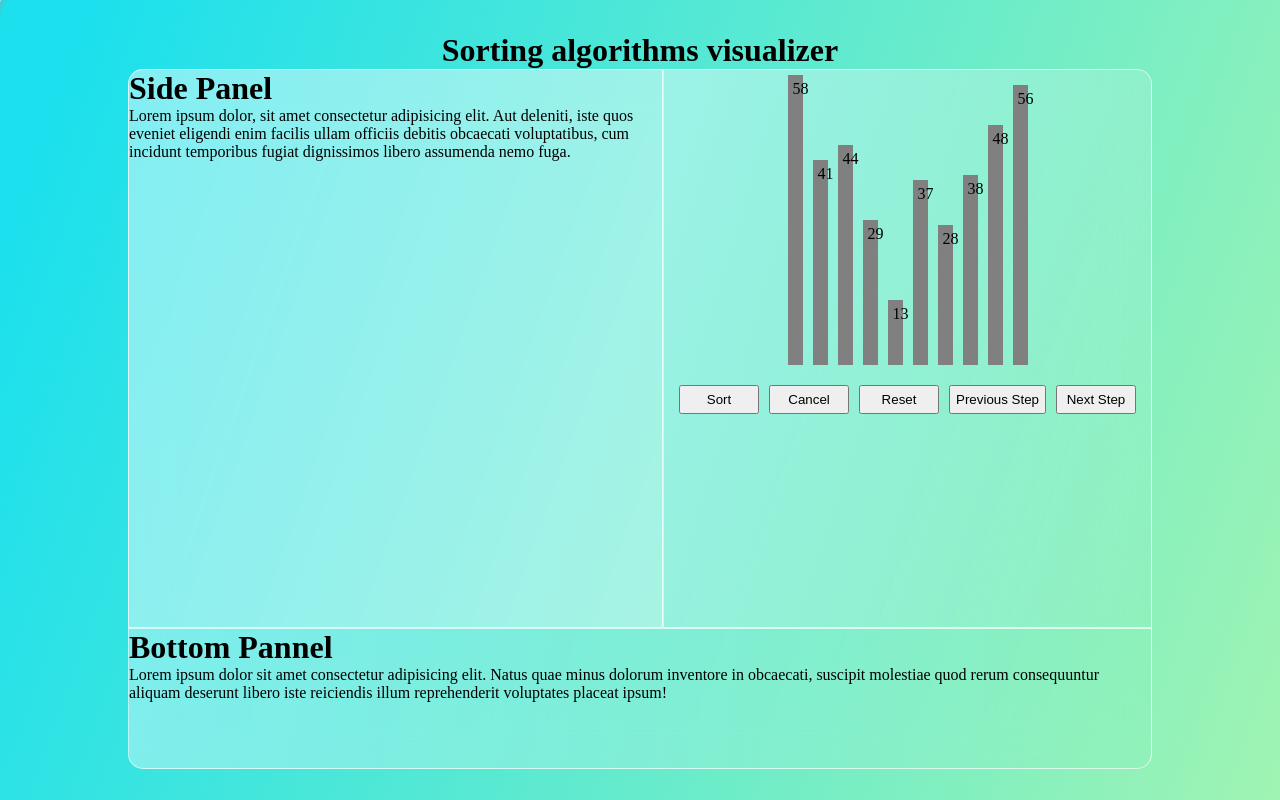
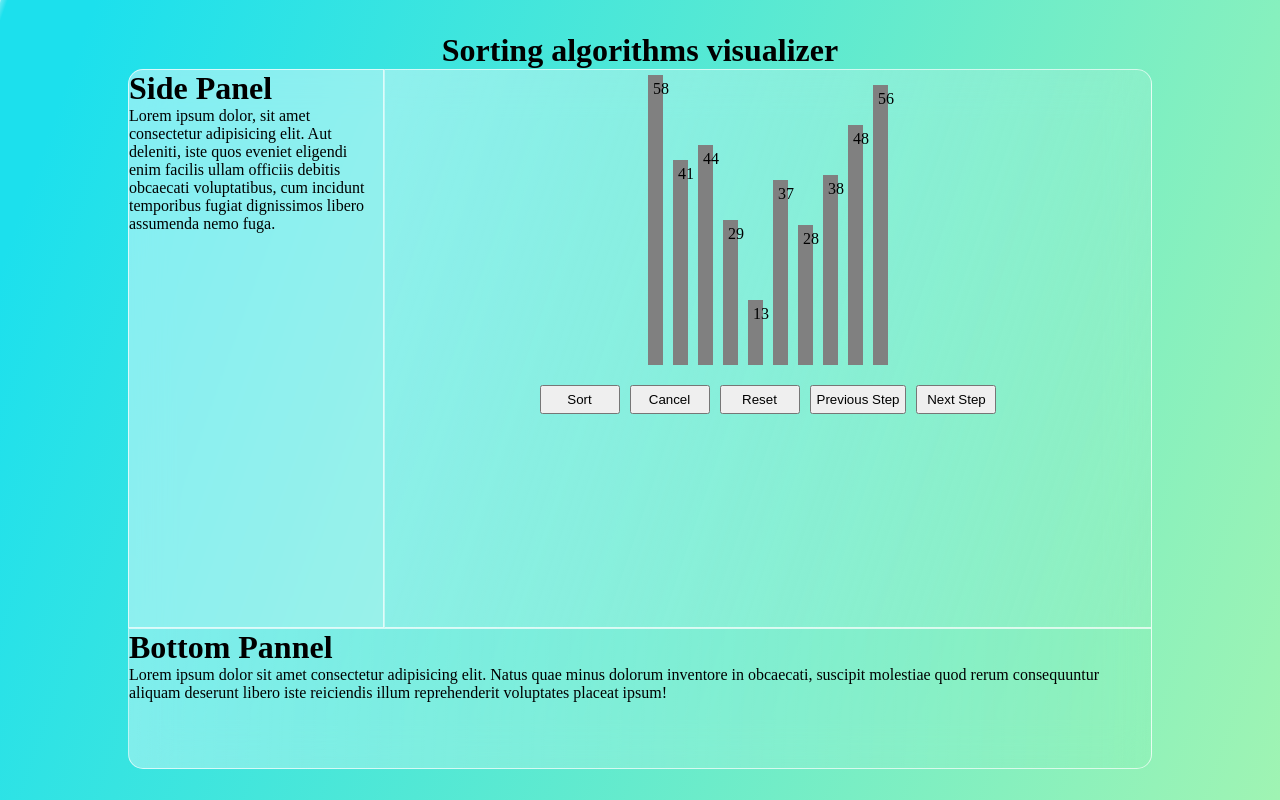
Before and after one commit to bkrmadtya/sorting-algorithm-visualizer, a React app: page / in a window 1280 px wide. Built offline with nearby package versions, Linux system fonts and the light colour scheme.

Commit message:
feat: updated gird template column definition

```diff
--- a/src/app.scss
+++ b/src/app.scss
@@ -21,7 +21,7 @@
 	background: linear-gradient(
 		109.62deg,
 		rgba(255, 255, 255, 0.65) 0.02%,
-		rgba(151, 151, 151, 0.3) 0.1%,
+		rgba(255, 255, 255, 0.3) 0.1%,
 		rgba(255, 255, 255, 0) 0.5%
 	);
 }
@@ -57,12 +57,14 @@
 			}
 		}
 	}
+
 	.sidePanel {
 		grid-area: side;
 		background: rgba(255, 255, 255, 0.44);
 		border: 1.5px solid rgba(255, 255, 255, 0.71);
 		border-radius: 15px 0px 0px 0px;
 	}
+
 	.bottomPanel {
 		grid-area: bottom;
 		background: linear-gradient(
@@ -75,6 +77,7 @@
 	}
 
 	display: grid;
+	grid-template-columns: repeat(4, 1fr);
 	grid-template-areas:
 		'side main main main'
 		'side main main main'
```
